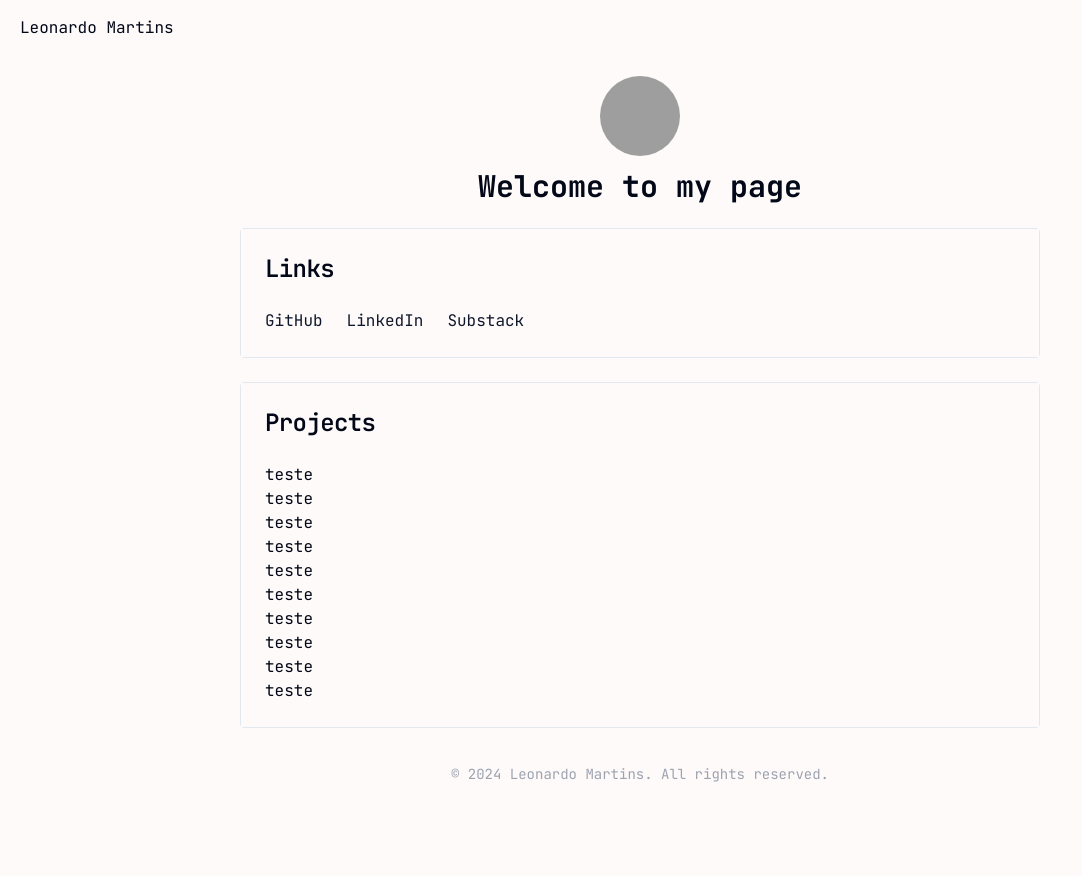
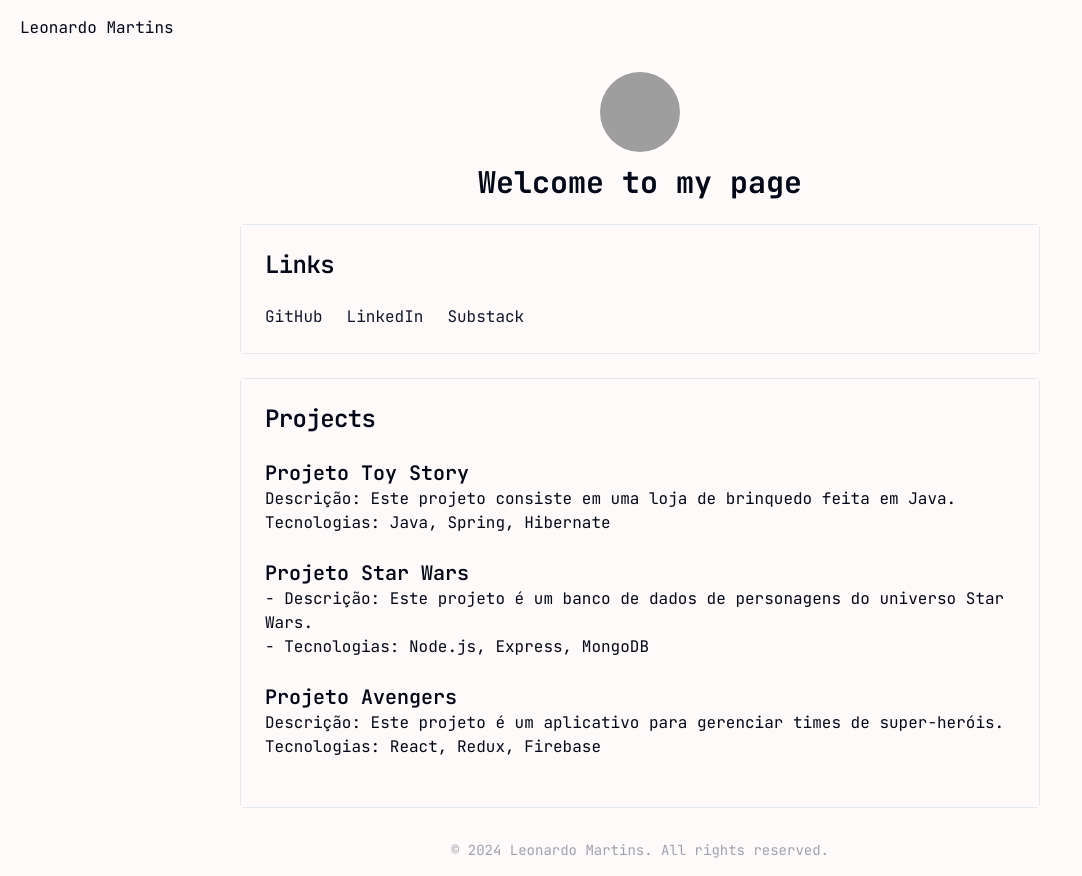
Before and after one commit to lmartns/mypage, a Next.js app: page / in a window 1280 px wide. Shown: the whole page, without its empty margins (0-1082 px from the left). Before the commit the page ends 800 px from the top, so only its background shows below. Built offline with nearby package versions, Linux system fonts and the light colour scheme; grey boxes are pictures that could not be loaded.

Commit message:
feat: page projects test

```diff
--- a/src/app/page.tsx
+++ b/src/app/page.tsx
@@ -26,21 +26,22 @@ const Home = () => {
             <CardContent className="flex space-x-6">
               <a
                 href="https://github.com/lmartns"
-                className="text-primary hover:text-indigo-600"
+                className="text-primary hover:underline"
                 target="_blank"
               >
                 GitHub
               </a>
               <a
                 href="https://www.linkedin.com/in/leonardomartinsdeveloper/"
-                className="text-primary hover:text-blue-600"
+                className="text-primary hover:underline"
                 target="_blank"
               >
                 LinkedIn
               </a>
               <a
                 href="https://leomartins.substack.com/"
-                className="text-primary hover:text-orange-600"
+                className="text-primary hover:underline"
+                target="_blank"
               >
                 Substack
               </a>
@@ -51,16 +52,57 @@ const Home = () => {
               <CardTitle className="text-2xl">Projects</CardTitle>
             </CardHeader>
             <CardContent>
-              <p>teste</p>
-              <p>teste</p>
-              <p>teste</p>
-              <p>teste</p>
-              <p>teste</p>
-              <p>teste</p>
-              <p>teste</p>
-              <p>teste</p>
-              <p>teste</p>
-              <p>teste</p>
+              <div className="mb-6">
+                <h3 className="text-xl font-semibold">
+                  <a
+                    href="https://github.com/lmartns/toy-story"
+                    className="hover:underline"
+                    target="_blank"
+                    rel="noopener noreferrer"
+                  >
+                    Projeto Toy Story
+                  </a>
+                </h3>
+                <p>
+                  Descrição: Este projeto consiste em uma loja de brinquedo
+                  feita em Java.
+                </p>
+                <p>Tecnologias: Java, Spring, Hibernate</p>
+              </div>
+              <div className="mb-6">
+                <h3 className="text-xl font-semibold">
+                  <a
+                    href="https://github.com/lmartns/star-wars"
+                    className="hover:underline"
+                    target="_blank"
+                    rel="noopener noreferrer"
+                  >
+                    Projeto Star Wars
+                  </a>
+                </h3>
+                <p>
+                  - Descrição: Este projeto é um banco de dados de personagens
+                  do universo Star Wars.
+                </p>
+                <p>- Tecnologias: Node.js, Express, MongoDB</p>
+              </div>
+              <div className="mb-6">
+                <h3 className="text-xl font-semibold">
+                  <a
+                    href="https://github.com/lmartns/avengers"
+                    className="hover:underline"
+                    target="_blank"
+                    rel="noopener noreferrer"
+                  >
+                    Projeto Avengers
+                  </a>
+                </h3>
+                <p>
+                  Descrição: Este projeto é um aplicativo para gerenciar times
+                  de super-heróis.
+                </p>
+                <p>Tecnologias: React, Redux, Firebase</p>
+              </div>
             </CardContent>
           </Card>
         </div>
```
